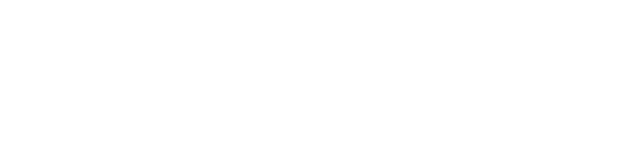
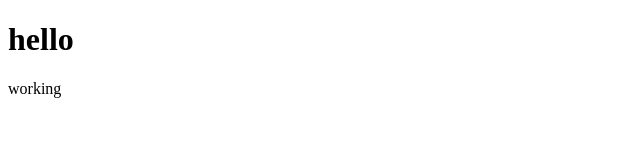
Before and after one commit to programing00111-max/qrcode-genrater., a plain HTML site: page index.html in a window 1280 px wide. Shown: the whole page, without its empty margins (0-640 px from the left). Drawn offline with Linux system fonts and the light colour scheme.

Commit message:
Update index.html

```diff
--- a/index.html
+++ b/index.html
@@ -1,12 +1,12 @@
 <!DOCTYPE html>
 <html lang="en">
 <head>
-    <meta charset="UTF-8">
-    <meta name="viewport" content="width=device-width, initial-scale=1.0">
-    <title>Document</title>
+
+    <title>test</title>
 </head>
 <body>
-    <form action="">
-        <a href=""></a>
+    <h1> hello</h1>
+    <p>working</p>
 </body>
+
 </html>
```
